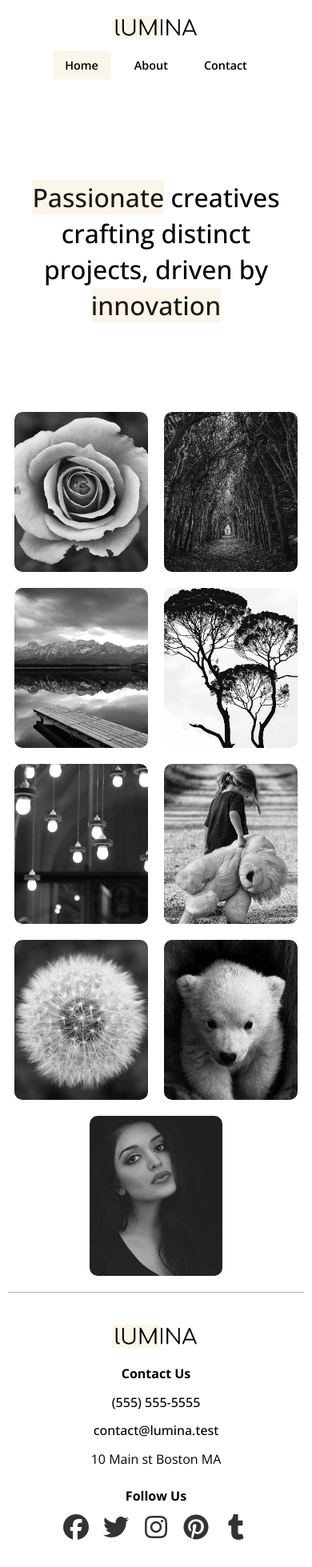
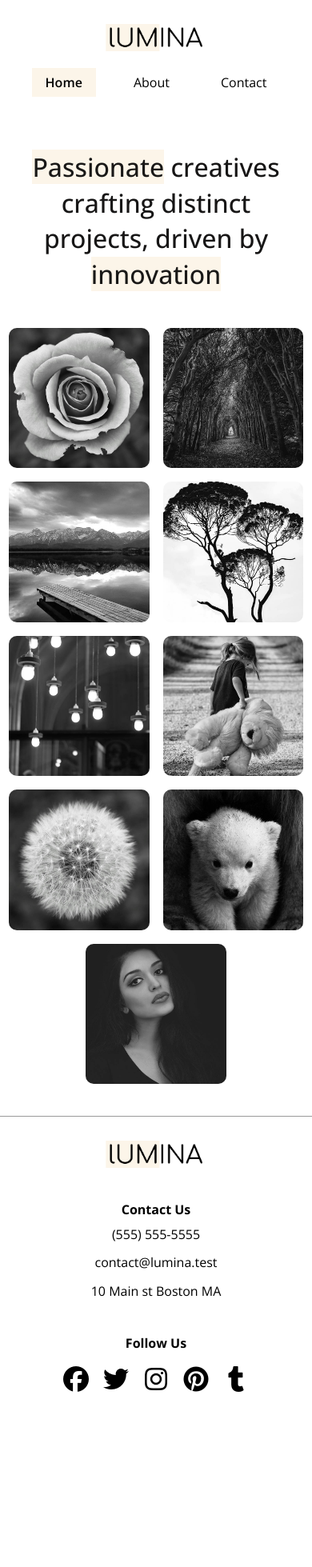
Before and after one commit to mohamedemad2251/lumina-website, a plain HTML site: page index.html in a window 390 px wide. Shown: the whole page at 80% size. After the commit the page ends 1779 px from the top, so only its background shows below. Drawn offline with nearby package versions, Linux system fonts and the light colour scheme.

Commit message:
Revamped Home Page + Added Some In About Page

```diff
--- a/index.html
+++ b/index.html
@@ -22,7 +22,9 @@
   </head>
   <body>
     <header class="header">
-      <img class="logo" src="images/logo.png" alt="Lumina Creative" />
+      <a href="index.html">
+        <img class="logo" src="images/logo.png" alt="Lumina Creative" />
+      </a>
       <nav>
         <ul class="main-menu">
           <li><a class="current-page" href="index.html">Home</a></li>
@@ -35,7 +37,7 @@
     <main>
       <div class="wrapper">
         <div class="container">
-          <div class="hero">
+          <div class="hero light">
             <h1>
               <strong>Passionate</strong> creatives crafting distinct projects,
               driven by <strong>innovation</strong>
@@ -59,12 +61,14 @@
 
   <footer class="footer">
     <img src="images/logo.png" alt="Lumina Creative" class="logo" />
-    <ul class="contact-us">
+    <div class="contact-us">
       <h6>Contact Us</h6>
-      <li><a href="tel:+5555555555">(555) 555-5555</a></li>
-      <li><a href="mailto:contact@lumina.test">contact@lumina.test</a></li>
-      <li><p>10 Main st Boston MA</p></li>
-    </ul>
+      <ul>
+        <li><a href="tel:+5555555555">(555) 555-5555</a></li>
+        <li><a href="mailto:contact@lumina.test">contact@lumina.test</a></li>
+        <li><p>10 Main st Boston MA</p></li>
+      </ul>
+    </div>
     <div class="follow-us">
       <h6>Follow Us</h6>
       <ul>
--- a/styles/style.css
+++ b/styles/style.css
@@ -4,79 +4,111 @@
   box-sizing: border-box;
 }
 
+/* Global Variables */
 :root {
+  /* Light Yellow/Gold Color */
   --bg-primary: #fcf5e9;
+  /* Background color of light hero text */
+  --bg-light: #fff;
+  /* Background color of dark hero text */
+  --bg-dark: #232121;
+  /* Light Background's Font Color */
+  --light-text-color: #171616;
+  /* Dark Background's Font Color */
+  --dark-text-color: #fff;
+  /* Links font color */
+  --link-color: #000000;
+  /* Logo default width & height */
+  --logo-size-width: 8rem;
+  --logo-size-height: calc(calc(182 / 695) * var(--logo-size-width));
 }
 
+/* Apply the font to all html (all elements inherit) */
 html {
-  width: 100vw;
+  font-family: "Open Sans", sans-serif;
 }
 
+/* Default line-height for all elements, adjustable in specific elements */
 body {
-  font-family: "Open Sans", sans-serif;
-
   line-height: 1.6;
 }
 
+/* Limit image size to container size (so that they don't overflow) */
 img {
   max-width: 100%;
 }
 
+/* Remove bullet points from all unordered lists */
+ul {
+  list-style: none;
+}
+
+/* Remove underline and make color dark by default */
 a {
   text-decoration: none;
-  color: black;
+  color: var(--link-color);
 }
 
-a:hover {
-  background-color: var(--bg-primary);
-}
+/* Header Styling */
+header.header {
+  /* margin-bottom: 30px; */
+  padding: 20px;
 
-a.current-page {
-  background-color: var(--bg-primary);
-}
-
-.logo {
-  width: 7rem;
-}
-
-.header {
   display: flex;
   justify-content: space-evenly;
   align-items: center;
-  margin: 20px 20px 40px;
+  .logo {
+    width: var(--logo-size-width);
+    height: var(--logo-size-height);
+  }
+
+  /* Menu Navbar Styling */
+  .main-menu {
+    display: flex;
+    gap: 30px;
 
     a {
-    padding: 8px 15px;
+      padding: 7px 17px;
+    }
+    /* Hovering Effect Specific To Navbar */
+    a:hover {
+      background-color: var(--bg-primary);
       font-weight: 600;
-    font-size: 0.9rem;
+    }
+
+    /* Special Background For Current Page */
+    a.current-page {
+      background-color: var(--bg-primary);
+      font-weight: 600;
+    }
   }
 }
 
-.main-menu {
+/* Main (Wrapper) */
+.wrapper {
+  /* max-width: 1300px; */
+  /* margin: 0 auto; */
+
+  /* The Hero Section */
+  .hero {
+    height: 55vh;
     display: flex;
-  gap: 15px;
-  list-style: none;
-}
+    flex-direction: column;
+    justify-content: center;
+    align-content: center;
+    padding: 20px;
+    margin-bottom: 10px;
 
-.wrapper {
-  max-width: 1300px;
-  margin: 50px auto;
-}
-
-.hero {
-  display: flex;
-  justify-content: center;
-  align-items: center;
-  height: 400px;
-
+    /* Paragraph Inside Hero */
     h1 {
+      /* width: 80%; */
+      /* margin: 0 auto; */
       font-weight: 500;
-    font-size: 3rem;
+      font-size: 2.8rem;
       text-align: center;
-    padding: 15%;
+      padding: 80px 25vw;
       line-height: 1.4;
     }
-
     strong {
       background-color: var(--bg-primary);
       font-weight: 500;
@@ -84,153 +116,197 @@ a.current-page {
     }
   }
 
+  /* When Element Is Light */
+  .light {
+    background-color: var(--bg-light);
+    color: var(--light-text-color);
+  }
+
+  /* When Element Is Dark */
+  .dark {
+    background-color: var(--bg-dark);
+    color: var(--dark-text-color);
+  }
+
+  /* Gallery */
   .gallery {
+    /* width: 80%; */
+    max-width: 1400px;
+    margin: 0 auto 40px;
     display: flex;
-  justify-content: space-between;
     flex-wrap: wrap;
-  gap: 20px;
-  flex: 1;
-
-  /* min-height: 1000px; */
+    justify-content: center;
+    align-items: center;
+    gap: 17px;
 
     img {
-    /* padding: 20px; */
-    max-width: 32%;
-    object-fit: cover;
-    object-position: center;
-    height: 400px;
       border-radius: 10px;
+      width: 30%;
+      /* min-height: 40%; */
+    }
   }
 }
 
-.footer {
+/* Footer */
+footer.footer {
+  border-top: 1px solid rgba(0, 0, 0, 0.4);
+  padding: 30px 60px;
+
   display: flex;
   justify-content: space-evenly;
   align-items: center;
-  margin: 10px;
-  padding: 40px 0px 20px;
 
-  border-top: 1px solid rgba(0, 0, 0, 0.3);
-
-  ul {
-    list-style-type: none;
+  .logo {
+    width: var(--logo-size-width);
+    height: var(--logo-size-height);
   }
 
-  a {
-    font-weight: 500;
+  h6 {
+    font-size: 1rem;
+    margin-bottom: 5px;
   }
 
-  .follow-us,
-  .contact-us {
+  a:hover {
+    opacity: 0.8;
+  }
+
+  .contact-us ul {
     display: flex;
     flex-direction: column;
-    justify-content: center;
-    align-items: flex-start;
     gap: 10px;
-  }
-
-  .follow-us h6,
-  .contact-us h6 {
-    font-size: 1rem;
-    font-weight: 700;
   }
 
   .follow-us ul {
     display: flex;
-    flex-direction: row;
-    align-items: flex-start;
+    gap: 10px;
+
+    a {
+      font-size: 2rem;
     }
-
-  .follow-us ul li a i {
-    font-size: 2rem;
-    color: rgba(0, 0, 0, 0.8);
   }
 }
 
-@media (max-width: 1000px) {
-  .header {
-    width: 95%;
+/* --------------------------ABOUT------------------------------- */
+.our-services {
+  display: flex;
   flex-direction: column;
-    gap: 20px;
   justify-content: center;
-    align-items: center;
-    margin: 20px auto;
+  align-content: center;
+  gap: 30px;
+  padding: 20px 30px;
+  height: 35vh;
+
+  h2 {
+    text-align: center;
+    font-size: 1.7rem;
   }
 
-  .wrapper {
-    max-width: 95vw;
-    margin: 0 auto;
+  .services {
+    width: 60%;
+    display: flex;
+    margin: 0px auto;
+    gap: 20px;
+
+    .service h3 {
+      margin-bottom: 15px;
     }
-
-  .hero {
-    height: 400px;
-
-    h1 {
-      font-size: 2rem;
-      padding: 10px;
-      line-height: 1.4;
   }
 }
 
-  .gallery {
-    width: 100%;
-    align-items: center;
-    justify-content: center;
-    gap: 20px;
-    flex: 1;
+@media (max-width: 768px) {
+  /* Header Styling */
+  header.header {
+    margin-bottom: 0px;
+    padding: 30px;
 
-    /* min-height: 1000px; */
-
-    img {
-      /* padding: 20px; */
-      max-width: 45%;
-
-      height: 200px;
-      border-radius: 10px;
-    }
-  }
-
-  .footer {
-    max-width: 100vw;
     flex-direction: column;
     justify-content: center;
     align-items: center;
     gap: 20px;
-    margin-top: 20px;
-    padding: 40px 0px 20px;
-
-    border-top: 1px solid rgba(0, 0, 0, 0.3);
-
-    ul {
-      list-style-type: none;
   }
 
-    a {
-      font-weight: 500;
+  /* Main (Wrapper) */
+  .wrapper {
+    /* max-width: 1300px; */
+    /* margin: 0 auto; */
+
+    /* The Hero Section */
+    .hero {
+      height: 30vh;
+      padding: 20px;
+      margin-bottom: 10px;
+      justify-content: flex-start;
+
+      /* Paragraph Inside Hero */
+      h1 {
+        font-size: 2.3rem;
+        padding: 20px;
+      }
     }
 
-    .follow-us,
-    .contact-us {
-      align-items: center;
-      gap: 10px;
+    /* Gallery */
+    .gallery {
+      max-width: 100%;
+      gap: 17px;
+
+      img {
+        width: 45%;
+      }
+    }
   }
 
-    .follow-us h6,
-    .contact-us h6 {
+  /* Footer */
+  footer.footer {
+    padding: 30px 60px;
+    flex-direction: column;
+
+    gap: 40px;
+    justify-content: center;
+    align-items: center;
+    text-align: center;
+
+    .logo {
+      width: var(--logo-size-width);
+      height: var(--logo-size-height);
+    }
+
+    h6 {
       font-size: 1rem;
-      font-weight: 700;
+      margin-bottom: 5px;
+    }
+
+    a:hover {
+      opacity: 0.8;
+    }
+
+    .contact-us ul {
+      display: flex;
+      flex-direction: column;
+      gap: 10px;
     }
 
     .follow-us ul {
       display: flex;
-      flex-direction: row;
-      align-items: center;
       gap: 10px;
-    }
 
-    .follow-us ul li a i {
+      a {
         font-size: 2rem;
-      color: rgba(0, 0, 0, 0.8);
       }
     }
   }
+}
+
+@media (max-width: 480px) {
+  .wrapper {
+    /* max-width: 1300px; */
+    /* margin: 0 auto; */
+
+    /* The Hero Section */
+    .hero {
+      /* Paragraph Inside Hero */
+      h1 {
+        font-size: 2rem;
+      }
+    }
+  }
+}
```
Also changed, not shown: about.html (+47 -2 lines). Lines whose indentation alone changed are shown as unchanged.
